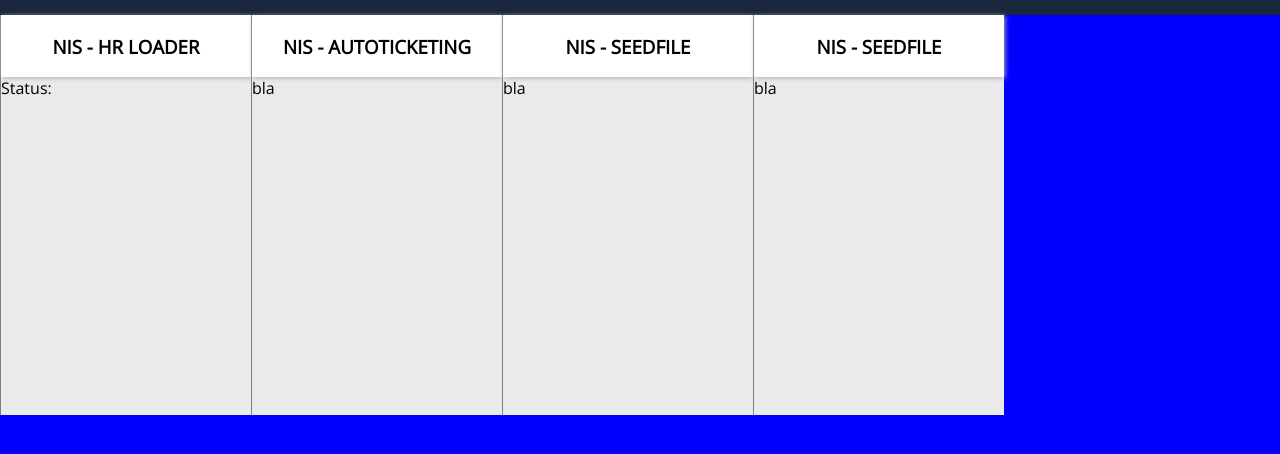
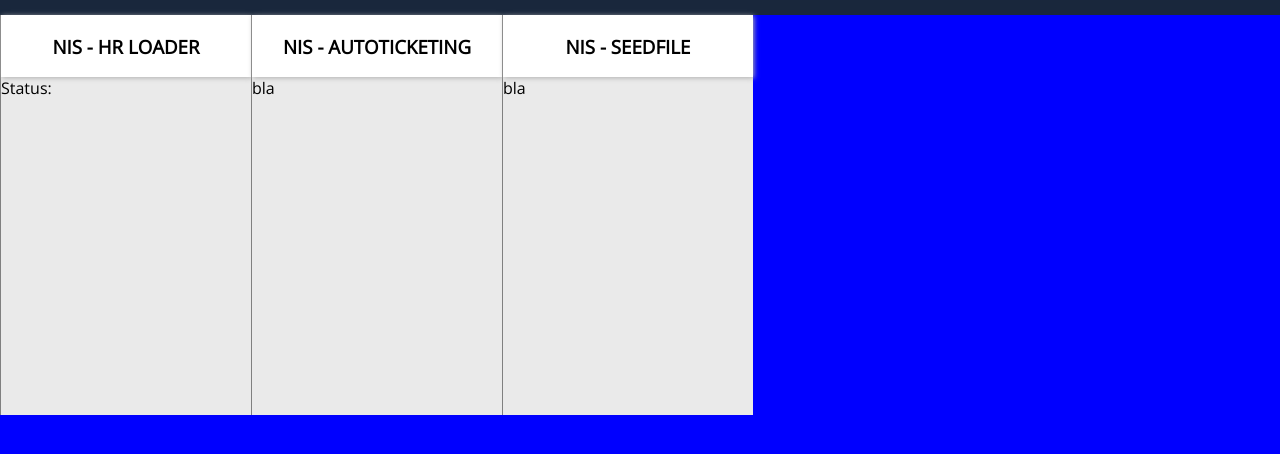
Before and after one commit to abalioni/isrunning, a website: page public/index.html in a window 1280 px wide. Shown: the part 56-510 px from the top of the page. Drawn offline with nearby package versions, Linux system fonts and the light colour scheme; files that its build step writes are made by us from their sources.

Commit message:
First commit

```diff
--- a/public/index.html
+++ b/public/index.html
@@ -28,10 +28,7 @@
                 <h3>NIS - SEEDFILE</h3>
                 bla
             </section>
-            <section class="">
-                <h3>NIS - SEEDFILE</h3>
-                bla
-            </section>
+
 
         </main>
     </body>
```
